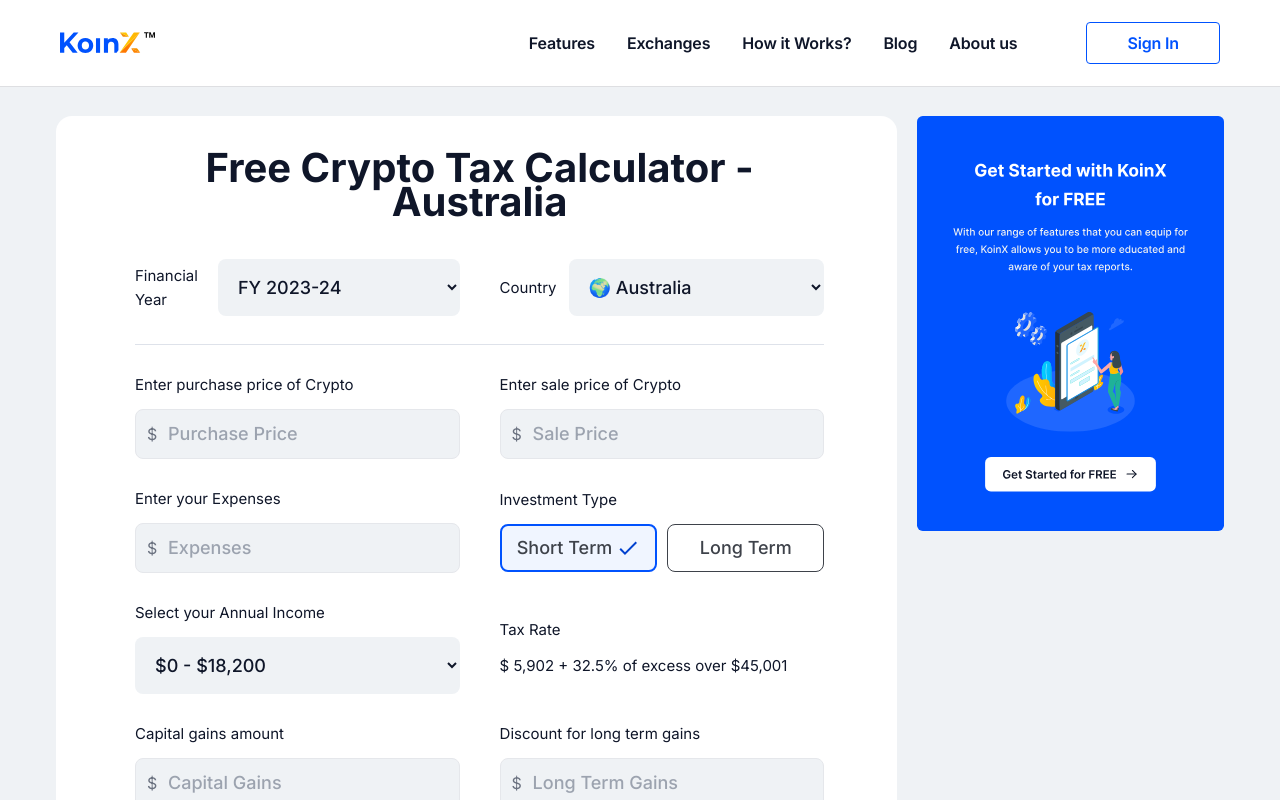
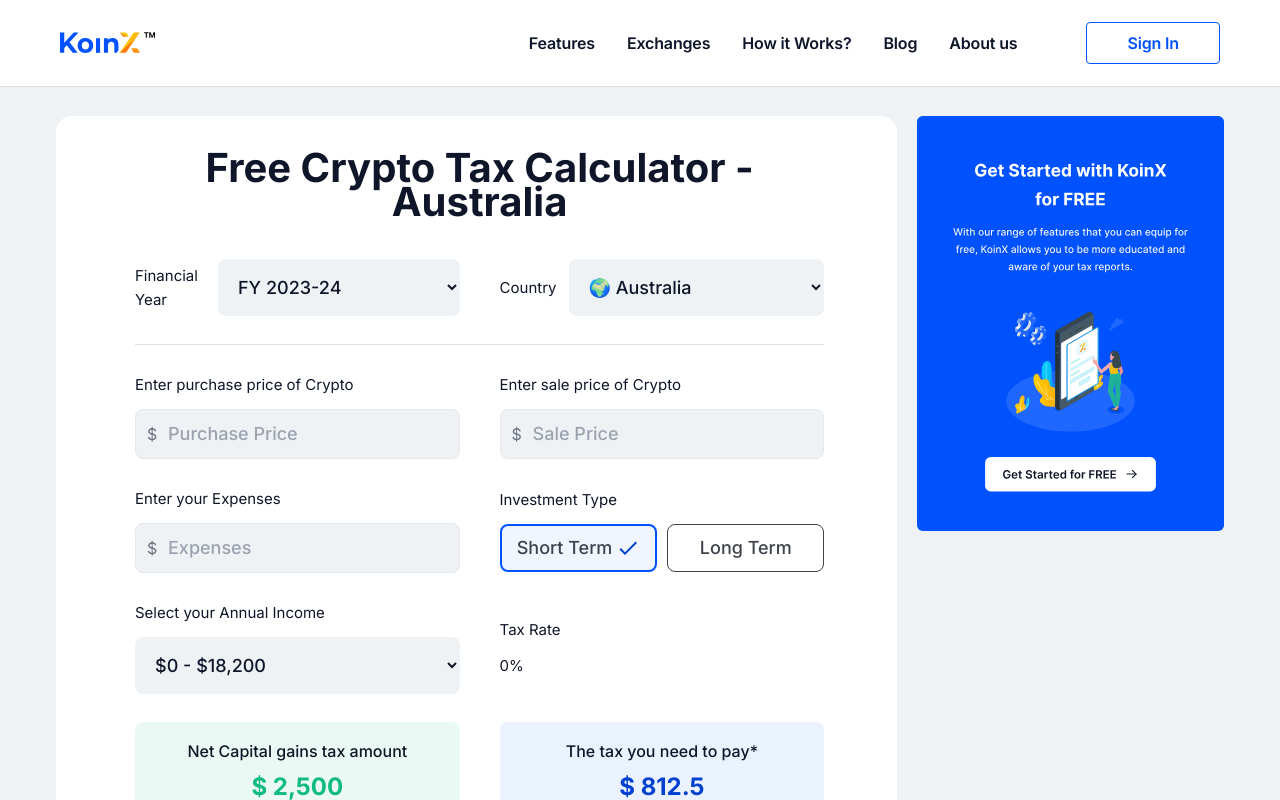
Before and after one commit to JatinSingh08/tax-calculator, a Next.js app: page / in a window 1280 px wide. Shown: the top 800 px of the page. Built offline with nearby package versions, Linux system fonts and the light colour scheme.

Commit message:
⚡Feat: Completed tax calculations

```diff
--- a/src/components/TaxCalculator/TaxCalculator.tsx
+++ b/src/components/TaxCalculator/TaxCalculator.tsx
@@ -1,15 +1,18 @@
 import Image from "next/image";
 import React, { useState } from "react";
-import CheckIcon from '@/assets/check-icon.svg';
+import CheckIcon from "@/assets/check-icon.svg";
+import useTaxCalculation from "@/lib/useTaxCalculation";
 
 const TaxCalculator = () => {
   const [inputs, setInputs] = useState({
     purchase_price: "",
     sale_price: "",
     expenses: "",
-    annual_income: "",
-    term_selected: "short_term"
+    annual_income: "0-18200",
+    term_selected: "short_term",
   });
+
+  const { capitalGainsAmount, discount, netCapitalGains, taxTobePaid } = useTaxCalculation(inputs);
 
   return (
     <div className="p-[17px] w-full md:pl-[79px] md:pt-[35px] md:pr-[73px] md:pb-[48px] bg-white rounded-2xl flex flex-col items-center justify-center">
@@ -53,10 +56,8 @@
         </div>
       </div>
 
-
       {/* border  */}
       <div className="w-full h-[1px] bg-[--border] my-[28px]"></div>
-
 
       {/* Purchase Price & Sales Price */}
       <div className="flex flex-col md:flex-row items-center justify-between w-full gap-10">
@@ -74,7 +75,12 @@
             <input
               type="number"
               placeholder="Purchase Price"
-              onChange={(e) => setInputs(prevInputs => ({...prevInputs, purchase_price: e.target.value}))}
+              onChange={(e) =>
+                setInputs((prevInputs) => ({
+                  ...prevInputs,
+                  purchase_price: e.target.value,
+                }))
+              }
               className="pl-8 pr-3 py-[12px] outline-none focus-visible:outline-[#0052FE] border w-full text-start px-4 rounded-[8px] bg-[#EFF2F5] text-[--gray-1]  text-base md:text-[18px] font-medium flex items-center justify-center"
             />
           </div>
@@ -93,13 +99,17 @@
             <input
               type="number"
               placeholder="Sale Price"
-              onChange={(e) => setInputs(prevInputs => ({...prevInputs, sale_price: e.target.value}))}
+              onChange={(e) =>
+                setInputs((prevInputs) => ({
+                  ...prevInputs,
+                  sale_price: e.target.value,
+                }))
+              }
               className="pl-8 pr-3 py-[12px] focus-visible:outline-[#0052FE] outline-none border w-full text-start px-4 rounded-[8px] bg-[#EFF2F5] text-[--gray-1]  text-base md:text-[18px] font-medium flex items-center justify-center"
             />
           </div>
         </div>
       </div>
-
 
       {/* Expenses & Term plan  */}
       <div className="flex flex-col md:flex-row items-center justify-between w-full gap-10 mt-[28px]">
@@ -117,7 +127,12 @@
             <input
               type="number"
               placeholder="Expenses"
-              onChange={(e) => setInputs(prevInputs => ({...prevInputs, expenses: e.target.value}))}
+              onChange={(e) =>
+                setInputs((prevInputs) => ({
+                  ...prevInputs,
+                  expenses: e.target.value,
+                }))
+              }
               className="pl-8 pr-3 py-[12px] outline-none focus-visible:outline-[#0052FE] border w-full text-start px-4 rounded-[8px] bg-[#EFF2F5] text-[--gray-1]  text-base md:text-[18px] font-medium flex items-center justify-center"
             />
           </div>
@@ -132,43 +147,46 @@
           </label>
           <div className="flex items-center justify-center gap-[10px] w-full">
             <button
-            className={`px-3 rounded-[8px] bg-[btn-bg] h-12 w-full flex items-center justify-center gap-1 text-[--gray-2] border-[--gray-2] border text-base md:text-[18px] font-medium ${inputs.term_selected === "short_term" && "rounded-[8px] selected_btn"}`}
-            onClick={() => setInputs(prevInputs => ({...prevInputs, term_selected: "short_term"}))}
-
+              className={`px-3 rounded-[8px] bg-[btn-bg] h-12 w-full flex items-center justify-center gap-1 text-[--gray-2] border-[--gray-2] border text-base md:text-[18px] font-medium ${
+                inputs.term_selected === "short_term" &&
+                "rounded-[8px] selected_btn"
+              }`}
+              onClick={() =>
+                setInputs((prevInputs) => ({
+                  ...prevInputs,
+                  term_selected: "short_term",
+                }))
+              }
             >
               Short Term
-              {
-                inputs.term_selected === "short_term" && (
+              {inputs.term_selected === "short_term" && (
                 <span>
-                    <Image
-                    alt="check_icon"
-                    src={CheckIcon}
-                    className="w-6 h-6"
-                    />
+                  <Image alt="check_icon" src={CheckIcon} className="w-6 h-6" />
                 </span>
-                )
+              )}
+            </button>
+            <button
+              className={`px-3 rounded-[8px] bg-[btn-bg] h-12 w-full flex items-center justify-center gap-1 text-[--gray-2] border-[--gray-2] border text-base md:text-[18px] font-medium ${
+                inputs.term_selected === "long_term" &&
+                "rounded-[8px] selected_btn"
+              }`}
+              onClick={() =>
+                setInputs((prevInputs) => ({
+                  ...prevInputs,
+                  term_selected: "long_term",
+                }))
               }
-            </button>
-            <button className={`px-3 rounded-[8px] bg-[btn-bg] h-12 w-full flex items-center justify-center gap-1 text-[--gray-2] border-[--gray-2] border text-base md:text-[18px] font-medium ${inputs.term_selected === "long_term" && "rounded-[8px] selected_btn"}`}
-            onClick={() => setInputs(prevInputs => ({...prevInputs, term_selected: "long_term"}))}
             >
               Long Term
-              {
-                inputs.term_selected === "long_term" && (
+              {inputs.term_selected === "long_term" && (
                 <span>
-                    <Image
-                    alt="check_icon"
-                    src={CheckIcon}
-                    className="w-6 h-6"
-                    />
+                  <Image alt="check_icon" src={CheckIcon} className="w-6 h-6" />
                 </span>
-                )
-              }
+              )}
             </button>
           </div>
         </div>
       </div>
-
 
       {/* Annaul Income & Tax Rate  */}
       <div className="flex flex-col md:flex-row items-center justify-between w-full gap-10 mt-[28px]">
@@ -183,7 +201,12 @@
             name="fy"
             id="years"
             className="py-[17px] text-start px-4 outline-none w-full rounded-[8px] cursor-pointer bg-[#EFF2F5] text-[--gray-1]  text-base md:text-[18px] font-medium flex items-center justify-center"
-            onClick={() => setInputs(prevInputs => ({...prevInputs, annual_income: "short_term"}))}
+            onChange={(e) =>
+              setInputs((prevInputs) => ({
+                ...prevInputs,
+                annual_income: e.target.value,
+              }))
+            }
           >
             <option value="0-18200">$0 - $18,200</option>
             <option value="18201-45000">$18,201 - $45,000</option>
@@ -200,14 +223,15 @@
             Tax Rate
           </label>
           <p className="text-[--gray-1] text-[15px] font-normal leading-6">
-            $ 5,902 + 32.5% of excess over $45,001{" "}
+            {taxTobePaid?.tax}
           </p>
         </div>
       </div>
 
-
       {/* Gain Amount & Long term gains  */}
-      <div className="flex flex-col md:flex-row items-center justify-between w-full gap-10 mt-[28px]">
+      {
+        inputs.term_selected === "long_term" &&
+      (  <div className="flex flex-col md:flex-row items-center justify-between w-full gap-10 mt-[28px]">
           <div className="flex-col flex items-start justify-center gap-3 w-full">
             <label
               htmlFor="years"
@@ -222,7 +246,7 @@
               <input
                 type="number"
                 placeholder="Capital Gains"
-              onChange={(e) => setInputs(prevInputs => ({...prevInputs, purchase_price: e.target.value}))}
+                value={capitalGainsAmount}
                 className="pl-8 pr-3 py-[12px] outline-none focus-visible:outline-[#0052FE] border w-full text-start px-4 rounded-[8px] bg-[#EFF2F5] text-[--gray-1]  text-base md:text-[18px] font-medium flex items-center justify-center"
               />
             </div>
@@ -241,13 +265,14 @@
               <input
                 type="number"
                 placeholder="Long Term Gains"
-              onChange={(e) => setInputs(prevInputs => ({...prevInputs, sale_price: e.target.value}))}
+                value={discount}
                 className="pl-8 pr-3 py-[12px] focus-visible:outline-[#0052FE] outline-none border w-full text-start px-4 rounded-[8px] bg-[#EFF2F5] text-[--gray-1]  text-base md:text-[18px] font-medium flex items-center justify-center"
               />
             </div>
           </div>
-      </div>
+        </div>)
 
+      }
 
       {/* Capital gains & Tax results */}
       <div className="flex flex-col md:flex-row items-center justify-between w-full gap-10 mt-[28px]">
--- /dev/null
+++ b/src/lib/tax.ts
@@ -0,0 +1,22 @@
+export const taxSlabs = [
+  {
+    income: '0-18200',
+    tax: '0%'
+  },
+  {
+    income: '18201-45000',
+    tax: 'Nil + 19% of excess over $18,200'
+  },
+  {
+    income: '45001-120000',
+    tax: '$5,092 + 32.5% of excess over $45,000'
+  },
+  {
+    income: '120001-180000',
+    tax: '$29,467 + 37% of excess over $120,000'
+  },
+  {
+    income: '180001+',
+    tax: '$51,667 + 45% of excess over $180,000'
+  },
+]
--- /dev/null
+++ b/src/lib/useTaxCalculation.ts
@@ -0,0 +1,32 @@
+import { taxSlabs } from "./tax";
+
+interface inputs {
+  purchase_price: string,
+  sale_price: string,
+  expenses: string,
+  annual_income: string,
+  term_selected: string
+}
+interface Tax {
+  income: string,
+  tax: string
+}
+const useTaxCalculation = (inputs: inputs) => {
+  const capitalGainsAmount = Number(inputs.sale_price) - Number(inputs.purchase_price) - Number(inputs.expenses);
+  // const disount = inputs.term_selected === "long" && 50% * capitalGainsAmount;
+  let discount = 0;
+  if (inputs.term_selected === "long_term" && capitalGainsAmount > 0) {
+    discount = 0.5 * capitalGainsAmount; // 50% discount
+  }
+  const netCapitalGains = inputs.term_selected === "long_term" ? capitalGainsAmount - discount : capitalGainsAmount;
+  const taxTobePaid = taxSlabs.find((tax: Tax) => tax.income === inputs.annual_income);
+
+  return {
+    capitalGainsAmount,
+    discount,
+    netCapitalGains,
+    taxTobePaid
+  }
+}
+
+export default useTaxCalculation
```
Lines whose indentation alone changed are shown as unchanged.
